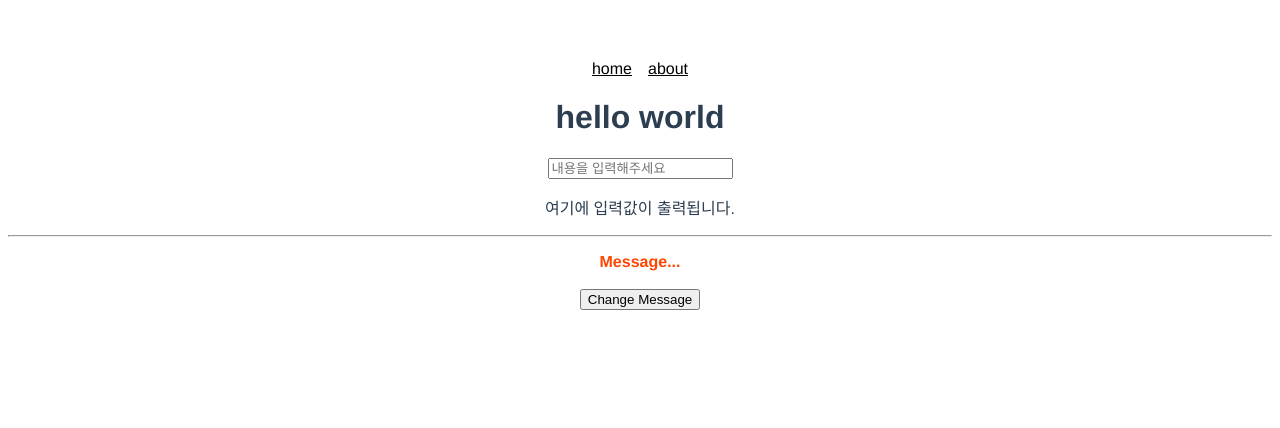
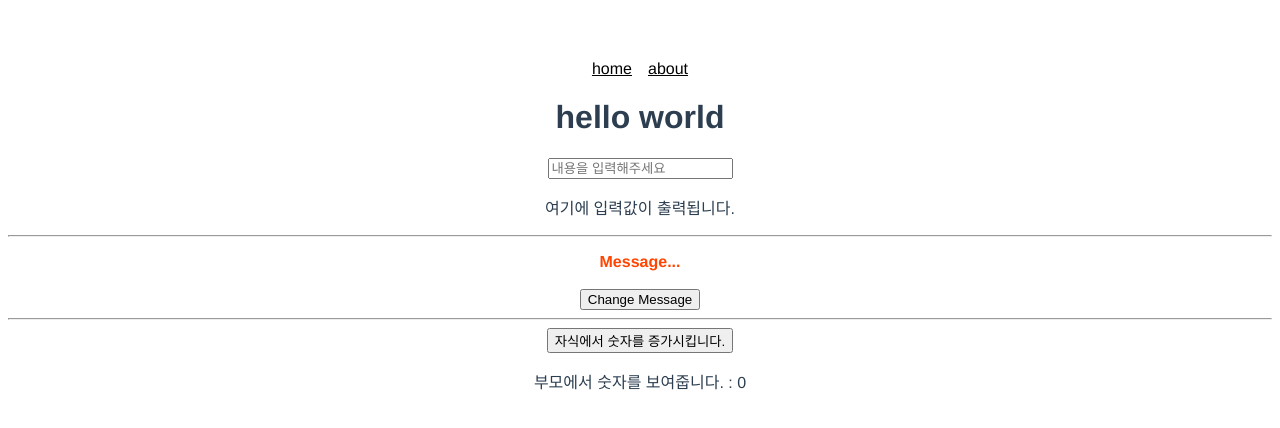
Before and after one commit to overdiv/ts-with-vuex, a Vue app: page / in a window 1280 px wide. Shown: the top 428 px of the page. Built offline with nearby package versions, Linux system fonts and the light colour scheme.

Commit message:
feat: emit decorator 적용

```diff
--- /dev/null
+++ b/src/components/ChildrenEmit.vue
@@ -0,0 +1,14 @@
+<template>
+	<button @click="countEmit">자식에서 숫자를 증가시킵니다.</button>
+</template>
+
+<script lang="ts">
+import { Component, Vue, Emit } from 'vue-property-decorator';
+
+@Component
+export default class ChildrenEmit extends Vue {
+  @Emit('counter') private countEmit() {
+		console.log('counter')
+	}
+}
+</script>
--- a/src/views/Home.vue
+++ b/src/views/Home.vue
@@ -6,6 +6,11 @@
     <Children :parentMessage="changeMsg" />
     <br>
     <button @click="changeMessage">Change Message</button>
+    <hr>
+    <ChildrenEmit @counter="countNumber"></ChildrenEmit>
+    <p>
+      부모에서 숫자를 보여줍니다. : {{ count }}
+    </p>
   </div>
 </template>
 
@@ -14,20 +19,27 @@ import { Component, Vue } from 'vue-property-decorator';
 import HelloWorld from '@/components/HelloWorld.vue';
 import Message from '@/components/Message.vue';
 import Children from '@/components/children/Children.vue';
+import ChildrenEmit from '@/components/ChildrenEmit.vue';
 
 @Component({
   components: {
     HelloWorld,
     Message,
     Children,
+    ChildrenEmit,
   },
 })
 export default class Home extends Vue {
   public changeMsg: string = 'Message...';
   private message: string = 'Props message!!';
+  private count: number = 0;
 
   public changeMessage() {
     this.changeMsg = 'Hello Watch!';
   }
+
+  public countNumber() {
+    this.count += 1;
+  }
 }
 </script>
```
